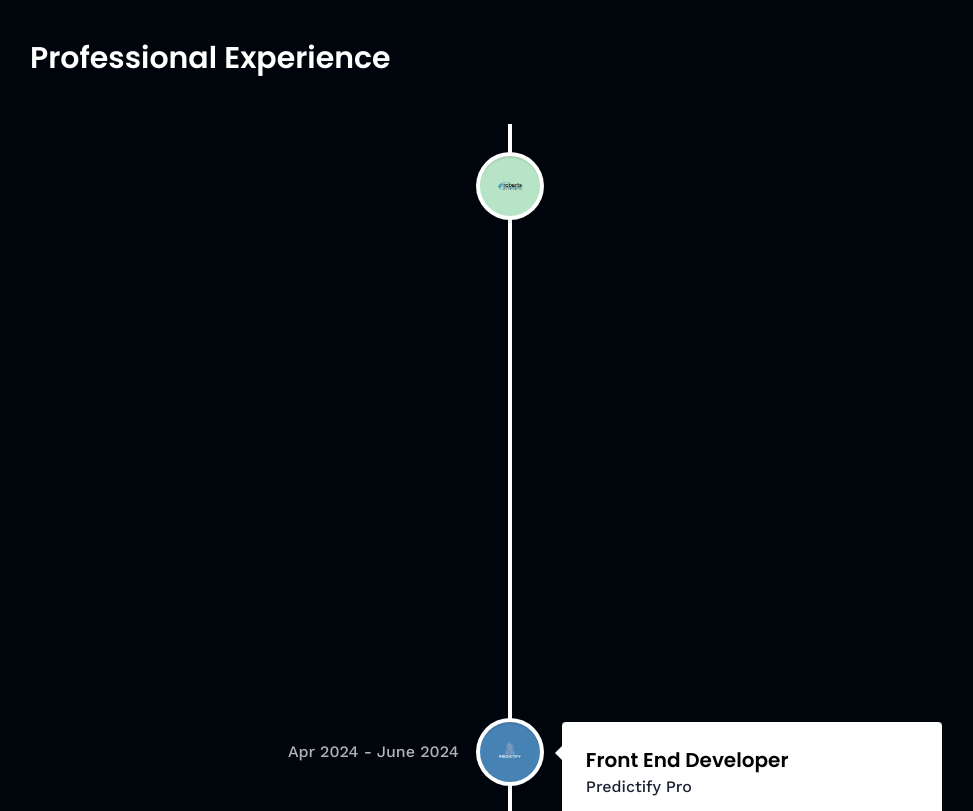
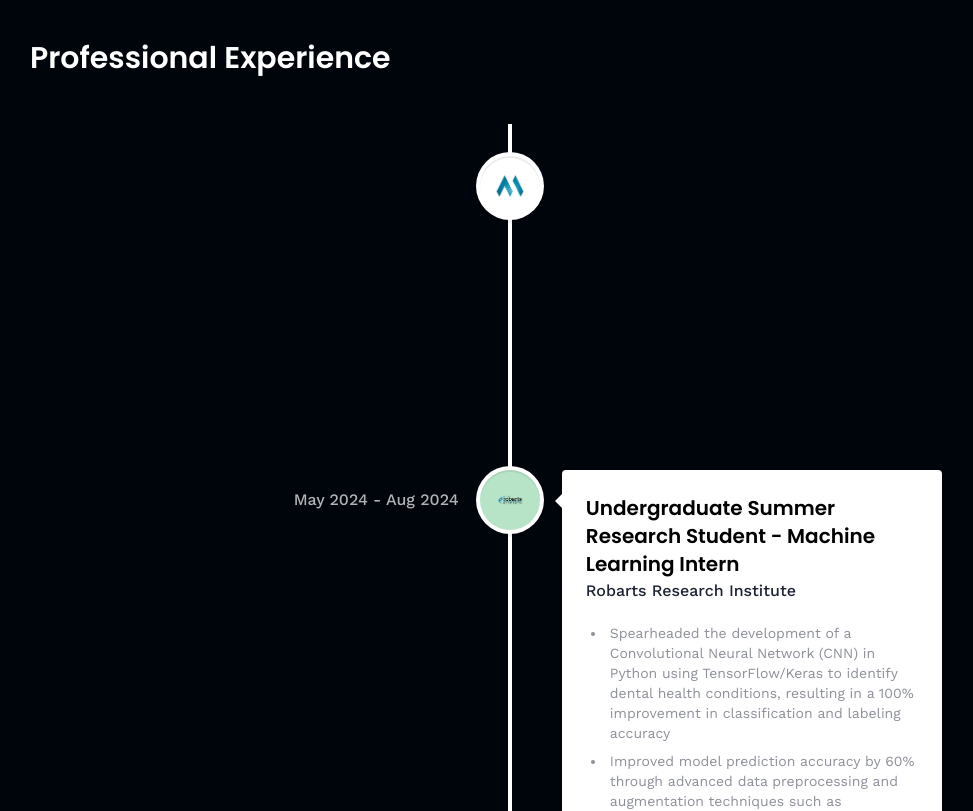
Before and after one commit to derekjytan/portfolio, a React (Vite) app: page /about in a window 1280 px wide. Shown: the part 920-1731 px from the top of the page, without its empty margins (130-1103 px from the left). Built offline with nearby package versions, Linux system fonts and the light colour scheme.

Commit message:
updating experience

```diff
--- a/src/constants/index.js
+++ b/src/constants/index.js
@@ -187,15 +187,16 @@ export const skills = [
 ]
 
 export const experiences = [
-    // {
-    //     title: "Software Engineer Intern",
-    //     company_name: "Mely.ai",
-    //     icon: mely,
-    //     iconBg: "#FFFFFF",
-    //     date: "Sept 2024 - Present",
-    //     points: [
-    //     ],
-    // },
+    {
+        title: "Software Engineer Intern",
+        company_name: "Mely.ai",
+        icon: mely,
+        iconBg: "#FFFFFF",
+        date: "Sept 2024 - Present",
+        points: [
+            "Collaborating with founders and senior developers to implement new features using Python, Vue.js, and PostgreSQL, increasing client acquisition by 20% within the first month",
+        ],
+    },
     {
         title: "Undergraduate Summer Research Student - Machine Learning Intern",
         company_name: "Robarts Research Institute",
--- a/src/pages/Home.jsx
+++ b/src/pages/Home.jsx
@@ -171,7 +171,7 @@ function Home() {
               I'm Derek.
               Welcome to my online portfolio!`,
               "I'm a Computer Science student at Western University.",
-              `Currently, I'm a machine learning intern at Robarts Research Institute.`,
+              `Currently, I'm a Software Engineer Intern at Mely.ai!`,
               `Click 'About' for my skills and experiences,
               and 'Projects' to see the cool stuff I've made so far!`,
               `I'd love to connect so feel free to send me a message by clicking 'Contact'.`,
```
